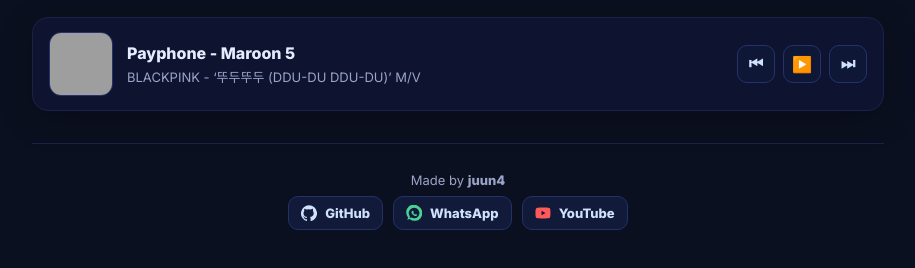
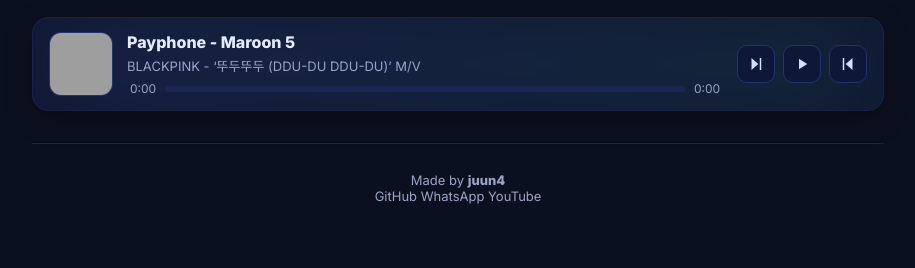
Before and after one commit to juun4/RestApi-s, a website: page public/docs.html in a window 1280 px wide. Shown: the part 70-338 px from the top of the page, without its empty margins (182-1097 px from the left). Drawn offline with Linux system fonts and the light colour scheme; grey boxes are pictures that could not be loaded.

Commit message:
Update docs.html

```diff
--- a/public/docs.html
+++ b/public/docs.html
@@ -4,12 +4,16 @@
   <meta charset="utf-8" />
   <meta name="viewport" content="width=device-width,initial-scale=1" />
   <title>JunnAPIs • Docs</title>
+
+  <!-- icons / theme -->
   <link rel="icon" type="image/png" href="https://cdn.yupra.my.id/yp/rpvaywxy.jpg">
   <link rel="apple-touch-icon" href="https://cdn.yupra.my.id/yp/rpvaywxy.jpg">
   <meta name="theme-color" content="#0b1020"/>
+
   <link rel="preconnect" href="https://fonts.googleapis.com"/>
   <link rel="preconnect" href="https://fonts.gstatic.com" crossorigin/>
   <link href="https://fonts.googleapis.com/css2?family=Inter:wght@400;600;800&display=swap" rel="stylesheet"/>
+
   <style>
     :root{
       --bg:#0b1020; --surface:#0e1430; --card:#111736; --muted:#9aa4c7; --text:#e6ecff;
@@ -19,6 +23,7 @@
     body{margin:0;font-family:Inter,system-ui,Segoe UI,Arial;background:var(--bg);color:var(--text)}
     a{text-decoration:none;color:inherit;word-break:break-all}
     .wrap{max-width:min(900px,100vw - 32px);margin:0 auto;padding:24px}
+
     header{display:flex;align-items:center;justify-content:space-between;gap:16px;flex-wrap:wrap;margin-bottom:20px}
     .brand{display:flex;align-items:center;gap:12px}
     .logo{width:34px;height:34px;border-radius:10px;object-fit:cover;border:1px solid #20306d}
@@ -27,40 +32,65 @@
     .btn{display:inline-flex;align-items:center;gap:8px;background:linear-gradient(90deg,var(--acc),var(--acc2));
       color:#04102a;padding:8px 12px;border-radius:10px;font-weight:700}
 
-/* PLAYER */
+    /* 🎵 PLAYER */
     .player-box{
       background:var(--surface);
       border:1px solid var(--line);
       border-radius:16px;
-  box-shadow:0 8px 32px rgba(0,0,0,.25);
+      box-shadow:0 8px 28px rgba(0,0,0,.25);
       padding:14px 16px;
       margin-bottom:22px;
       display:flex;
       align-items:center;
       gap:14px;
+      position:relative;
+      overflow:hidden;
+    }
+    .player-box::before{
+      content:"";
+      position:absolute;
+      inset:0;
+      background:linear-gradient(90deg,var(--acc) 0%,var(--acc2) 100%);
+      opacity:.15;
+      filter:blur(60px);
+      z-index:0;
     }
     .player-cover{
-  width:64px;height:64px;border-radius:12px;object-fit:cover;border:1px solid #24336e;
+      width:64px;height:64px;border-radius:12px;object-fit:cover;border:1px solid #24336e;z-index:1;
     }
-.player-info{flex:1;overflow:hidden}
+    .player-info{flex:1;overflow:hidden;z-index:1}
     .player-title{font-weight:800;margin:0 0 4px 0;font-size:16px;white-space:nowrap;overflow:hidden;text-overflow:ellipsis}
     .player-artist{font-size:13px;color:var(--muted);white-space:nowrap;overflow:hidden;text-overflow:ellipsis}
-.player-controls{display:flex;align-items:center;gap:8px}
+    .player-controls{display:flex;align-items:center;gap:8px;z-index:1}
     .player-controls button{
       width:38px;height:38px;border-radius:10px;
       border:1px solid #24336e;background:#0f1736;color:#cfe1ff;
-  font-size:16px;font-weight:800;cursor:pointer;
+      display:flex;align-items:center;justify-content:center;
+      cursor:pointer;transition:all .25s ease;
     }
-.player-controls button:hover{background:#111f44}
+    .player-controls button:hover{background:linear-gradient(90deg,var(--acc),var(--acc2));color:#051028;border:none}
+    .player-controls svg{width:18px;height:18px;fill:currentColor}
+    .player-controls .playing{background:linear-gradient(90deg,var(--acc),var(--acc2));color:#051028;border:none}
+    .player-progress{display:flex;align-items:center;gap:6px;margin-top:6px;z-index:1}
+    .player-progress .bar{flex:1;height:6px;border-radius:10px;background:#1c2652;overflow:hidden;position:relative;cursor:pointer}
+    .player-progress .fill{
+      height:100%;
+      background:linear-gradient(90deg,var(--acc),var(--acc2));
+      width:0%;
+      transition:width 0.25s linear;
+      box-shadow:0 0 8px var(--acc2);
+    }
+    .player-progress span{font-size:12px;color:var(--muted);min-width:32px;text-align:center}
 
-/* TABS + CONTENT */
     .tabs{display:flex;gap:8px;overflow-x:auto;padding-bottom:10px;border-bottom:1px solid var(--line);scrollbar-width:none;margin-bottom:18px}
     .tabs::-webkit-scrollbar{display:none}
     .tab{padding:8px 14px;border-radius:10px;background:#141a3b;color:var(--muted);font-weight:600;cursor:pointer;flex-shrink:0;white-space:nowrap}
     .tab.active{background:linear-gradient(90deg,var(--acc),var(--acc2));color:#04102a}
-.tab .count{margin-left:8px;padding:2px 8px;border-radius:999px;font-size:12px;font-weight:800;background:#1a2250;border:1px solid #2a3471;color:#bcd0ff}
+    .tab .count{
+      margin-left:8px;padding:2px 8px;border-radius:999px;font-size:12px;font-weight:800;
+      background:#1a2250;border:1px solid #2a3471;color:#bcd0ff;
+    }
 
-/* REST CONTENT */
     .section{background:var(--surface);border:1px solid var(--line);border-radius:16px;padding:16px;box-shadow:0 10px 30px rgba(0,0,0,.18)}
     .grid{display:grid;gap:16px;grid-template-columns:1fr;}
     .item{background:var(--card);border:1px solid var(--line);border-radius:12px;padding:14px;display:flex;flex-direction:column;gap:10px}
@@ -77,10 +107,6 @@
     .codebtn{display:inline-flex;align-items:center;justify-content:center;background:#141a3b;border:1px solid var(--line);
       color:#cfe1ff;padding:9px 12px;border-radius:10px;font-weight:800;margin-top:auto}
     footer{margin-top:28px;color:var(--muted);font-size:13px;text-align:center}
-.social{display:flex;gap:10px;justify-content:center;margin-top:8px}
-.social a{display:inline-flex;align-items:center;gap:8px;background:#121a3a;border:1px solid #23306a;color:#cfe1ff;
-  padding:8px 12px;border-radius:10px;font-weight:700}
-.ico{width:16px;height:16px;display:inline-block}
   </style>
 </head>
 <body>
@@ -89,7 +115,7 @@
       <div class="brand">
         <img class="logo" src="https://cdn.yupra.my.id/yp/rpvaywxy.jpg" alt="Logo" />
         <div>
-        <h1>JunnAPIs</h1>
+          <h1 id="siteName">JunnAPIs</h1>
           <div class="tag">Free & Simple REST Endpoints — <b>Docs</b></div>
         </div>
       </div>
@@ -99,17 +125,25 @@
       </div>
     </header>
 
-  <!-- 🎵 Music Player -->
+    <!-- 🎵 Player -->
     <div id="playerBox" class="player-box" style="display:none">
       <img id="pCover" class="player-cover" src="" alt="cover">
       <div class="player-info">
         <div id="pTitle" class="player-title">Loading...</div>
         <div id="pArtist" class="player-artist"></div>
+        <div class="player-progress">
+          <span id="pCurrent">0:00</span>
+          <div id="pBar" class="bar"><div id="pBarFill" class="fill"></div></div>
+          <span id="pDuration">0:00</span>
+        </div>
       </div>
       <div class="player-controls">
-      <button id="pPrev">⏮</button>
-      <button id="pPlay">▶️</button>
-      <button id="pNext">⏭</button>
+        <button id="pPrev" title="Previous"><svg viewBox="0 0 24 24"><path d="M6 4v16l9-8zM19 4v16h-2V4z"/></svg></button>
+        <button id="pPlay" title="Play/Pause">
+          <svg id="iconPlay" viewBox="0 0 24 24"><path d="M8 5v14l11-7z"/></svg>
+          <svg id="iconPause" style="display:none" viewBox="0 0 24 24"><path d="M6 19h4V5H6v14zm8-14v14h4V5h-4z"/></svg>
+        </button>
+        <button id="pNext" title="Next"><svg viewBox="0 0 24 24"><path d="M18 20V4l-9 8zM5 4v16h2V4z"/></svg></button>
       </div>
     </div>
 
@@ -119,19 +153,14 @@
     <footer>
       <div>Made by <b id="creator">juun4</b></div>
       <div class="social">
-      <a id="socGH" target="_blank" rel="noreferrer">
-        <svg class="ico" viewBox="0 0 24 24" fill="#cfe1ff"><path d="M12 .5a12 12 0 0 0-3.8 23.4c.6.1.8-.3.8-.6v-2c-3.3.7-4-1.6-4-1.6-.6-1.4-1.3-1.8-1.3-1.8-1-.7.1-.7.1-.7 1.1.1 1.7 1.2 1.7 1.2 1 .1.7 1.7 2.9 1.2.1-.8.4-1.3.8-1.6-2.6-.3-5.4-1.3-5.4-5.9 0-1.3.5-2.3 1.2-3.2 0-.3-.5-1.5.1-3.2 0 0 1-.3 3.3 1.2a11.5 11.5 0 0 1 6 0c2.3-1.5 3.3-1.2 3.3-1.2.6 1.7.2 2.9.1 3.2.8.9 1.2 2 1.2 3.2 0 4.6-2.8 5.6-5.5 5.9.4.4.9 1.1.9 2.2v3.3c0 .3.2.7.8.6A12 12 0 0 0 12 .5z"/></svg>GitHub
-      </a>
-      <a id="socWA" target="_blank" rel="noreferrer">
-        <svg class="ico" viewBox="0 0 24 24" fill="#4ad295"><path d="M20.5 3.5A11 11 0 0 0 3.1 18.6L2 22l3.5-1a11 11 0 0 0 15-17.6zM12 20a8 8 0 0 1-4.1-1.1l-.3-.2-2.4.7.7-2.3-.2-.3A8 8 0 1 1 12 20zm4.4-5.7c-.2-.1-1.2-.6-1.4-.7-.2-.1-.4-.1-.6.1l-.4.5c-.1.1-.3.2-.5.1-1-.5-1.9-1.3-2.5-2.3-.1-.2 0-.3.1-.5l.3-.3c.1-.2.2-.4.1-.6l-.7-1.5c-.2-.3-.4-.3-.6-.3h-.5c-.2 0-.6.1-.9.4-.9.9-.9 2.2 0 3.5 1.1 1.6 2.8 3 4.6 3.7.5.2 1 .3 1.3.2.4-.1 1.2-.5 1.4-1 .2-.4.2-.8.1-1z"/></svg>WhatsApp
-      </a>
-      <a id="socYT" target="_blank" rel="noreferrer">
-        <svg class="ico" viewBox="0 0 24 24" fill="#ff5959"><path d="M23 7.2s-.2-1.6-.8-2.3c-.8-.8-1.7-.8-2.1-.9C17.3 3.7 12 3.7 12 3.7s-5.3 0-8 .3c-.4.1-1.3.1-2.1.9C1.3 5.6 1 7.2 1 7.2S.7 9.1.7 11v2c0 1.9.3 3.8.3 3.8s.2 1.6.8 2.3c.8.8 1.8.8 2.3.9 1.7.2 7.9.3 7.9.3s5.3 0 8-.3c.4-.1 1.3-.1 2.1-.9.6-.7.8-2.3.8-2.3s.3-1.9.3-3.8v-2c0-1.9-.3-3.8-.3-3.8zM9.8 15.3V8.7l6 3.3-6 3.3z"/></svg>YouTube
-      </a>
+        <a id="socGH" target="_blank" rel="noreferrer">GitHub</a>
+        <a id="socWA" target="_blank" rel="noreferrer">WhatsApp</a>
+        <a id="socYT" target="_blank" rel="noreferrer">YouTube</a>
       </div>
     </footer>
   </div>
 
+  <!-- 🔊 Player Script -->
   <script>
   (async ()=>{
     const res = await fetch('/src/web-set.json',{cache:'no-store'});
@@ -144,36 +173,66 @@
     const pCover = document.getElementById('pCover');
     const pTitle = document.getElementById('pTitle');
     const pArtist = document.getElementById('pArtist');
+    const pBar = document.getElementById('pBar');
+    const pBarFill = document.getElementById('pBarFill');
+    const pCurrent = document.getElementById('pCurrent');
+    const pDuration = document.getElementById('pDuration');
     const btnPrev = document.getElementById('pPrev');
     const btnPlay = document.getElementById('pPlay');
     const btnNext = document.getElementById('pNext');
+    const iconPlay = document.getElementById('iconPlay');
+    const iconPause = document.getElementById('iconPause');
     const audio = new Audio();
     audio.volume = music.volume ?? 0.85;
 
     let index = 0;
-  const load = i=>{
-    const song = playlist[i];
-    pCover.src = song.image || 'https://cdn.yupra.my.id/yp/rpvaywxy.jpg';
-    pTitle.textContent = song.title || 'Unknown';
-    pArtist.textContent = song.artist || '';
-    audio.src = song.url;
-  };
+    const fmt = s => isNaN(s) ? '0:00' : `${Math.floor(s/60)}:${String(Math.floor(s%60)).padStart(2,'0')}`;
 
-  load(0); box.style.display='flex';
+    function load(i){
+      const s = playlist[i];
+      pCover.src = s.image || 'https://cdn.yupra.my.id/yp/rpvaywxy.jpg';
+      pTitle.textContent = s.title || 'Unknown';
+      pArtist.textContent = s.artist || '';
+      audio.src = s.url;
+      pBarFill.style.width='0%';
+      pCurrent.textContent='0:00';
+      pDuration.textContent='0:00';
+      iconPlay.style.display='block';
+      iconPause.style.display='none';
+      btnPlay.classList.remove('playing');
+    }
+
+    load(index);
+    box.style.display='flex';
 
     btnPlay.onclick = ()=>{
-    if(audio.paused){ audio.play(); btnPlay.textContent='⏸'; }
-    else{ audio.pause(); btnPlay.textContent='▶️'; }
+      if(audio.paused){
+        audio.play();
+        iconPlay.style.display='none';
+        iconPause.style.display='block';
+        btnPlay.classList.add('playing');
+      } else {
+        audio.pause();
+        iconPlay.style.display='block';
+        iconPause.style.display='none';
+        btnPlay.classList.remove('playing');
+      }
     };
-  btnNext.onclick = ()=>{
-    index = (index+1)%playlist.length; load(index); audio.play(); btnPlay.textContent='⏸';
+    btnNext.onclick=()=>{index=(index+1)%playlist.length;load(index);audio.play();iconPlay.style.display='none';iconPause.style.display='block';btnPlay.classList.add('playing');};
+    btnPrev.onclick=()=>{index=(index-1+playlist.length)%playlist.length;load(index);audio.play();iconPlay.style.display='none';iconPause.style.display='block';btnPlay.classList.add('playing');};
+
+    audio.ontimeupdate=()=>{
+      if(audio.duration){
+        pBarFill.style.width=`${(audio.currentTime/audio.duration)*100}%`;
+        pCurrent.textContent=fmt(audio.currentTime);
+        pDuration.textContent=fmt(audio.duration);
+      }
     };
-  btnPrev.onclick = ()=>{
-    index = (index-1+playlist.length)%playlist.length; load(index); audio.play(); btnPlay.textContent='⏸';
+    pBar.onclick=(e)=>{
+      const x=e.offsetX/pBar.offsetWidth;
+      audio.currentTime=x*audio.duration;
     };
-  audio.onended = ()=> btnNext.click();
-
-  if(music.autoplay) audio.play();
+    audio.onended=()=>btnNext.click();
   })();
   </script>
 </body>
```
Lines whose indentation alone changed are shown as unchanged.
